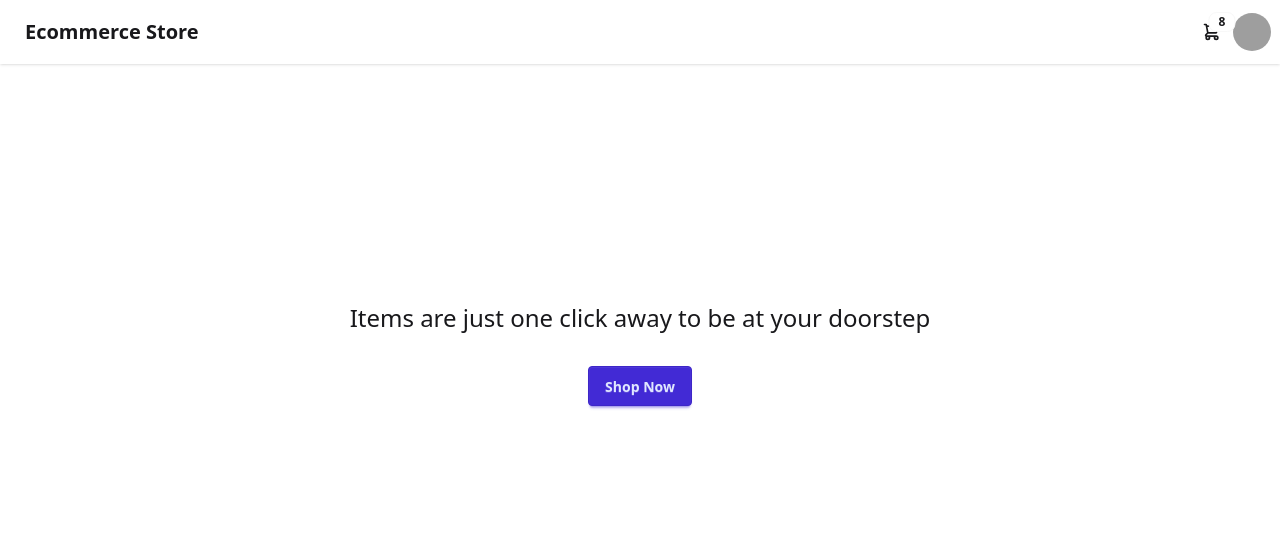
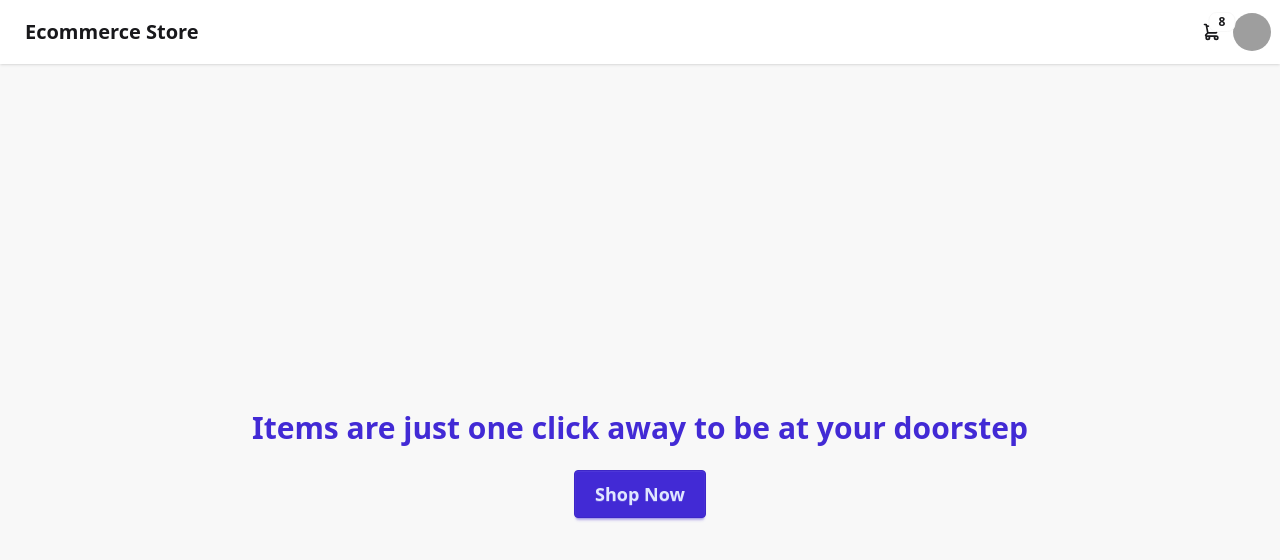
Before and after one commit to Faraan10/useState-useEffect, a React (Vite) app: page / in a window 1280 px wide. Shown: the top 560 px of the page. Built offline with nearby package versions, Linux system fonts and the light colour scheme; grey boxes are pictures that could not be loaded.

Commit message:
home commit

```diff
--- a/src/pages/Home.jsx
+++ b/src/pages/Home.jsx
@@ -2,16 +2,14 @@ import React from "react";
 
 const Home = () => {
   return (
-    <>
-      <div className="container">
-        <div className="flexbox">
-          <h2 className="text-2xl p-4">
-            Items are just one click away to be at your doorstep
-          </h2>
-          <button className="btn btn-primary p-4 m-4">Shop Now</button>
-        </div>
+    <div className="min-h-screen flex items-center justify-center bg-base-200">
+      <div className="text-center px-4">
+        <h2 className="text-3xl font-bold text-primary mb-6">
+          Items are just one click away to be at your doorstep
+        </h2>
+        <button className="btn btn-primary btn-lg">Shop Now</button>
       </div>
-    </>
+    </div>
   );
 };
 
```
